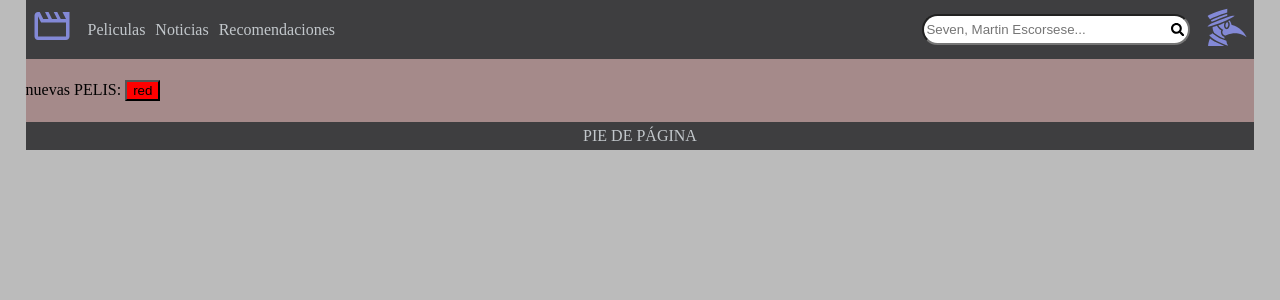
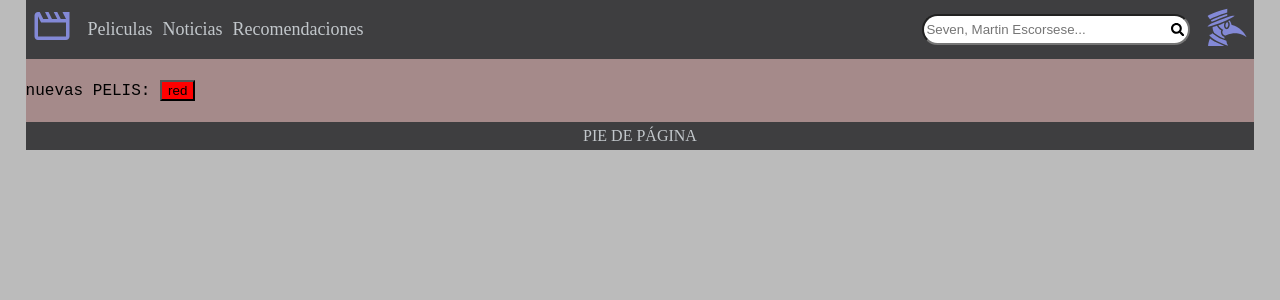
Before and after one commit to rawojeda/TFG_react_cine, a React (Create React App) app: page / in a window 1280 px wide. Shown: the top 300 px of the page. Built offline with nearby package versions, Linux system fonts and the light colour scheme.

Commit message:
definitive version of nav with some problems

```diff
--- a/src/Components/CSS/MenuItems.css
+++ b/src/Components/CSS/MenuItems.css
@@ -10,5 +10,6 @@
     color: #C2C7CB;
     cursor: pointer;
     padding-right: 10px;
+    font-size: 18px;
 }
 .links:hover{mix-blend-mode:color-dodge;}
--- a/src/Components/CSS/MenuResponsive.css
+++ b/src/Components/CSS/MenuResponsive.css
@@ -19,5 +19,4 @@
     position: relative;
     margin-left:auto;
     height: -webkit-fill-available;
-
 }
--- a/src/Components/CSS/Navegador.css
+++ b/src/Components/CSS/Navegador.css
@@ -75,4 +75,5 @@
     background: none;
     top: 8px;
     border: none;
+    cursor:pointer
 }
--- a/src/Pages/CSS/HomeStructure.css
+++ b/src/Pages/CSS/HomeStructure.css
@@ -1,6 +1,7 @@
 .contenido{
     background-color: #a58a8a;
     padding: 5px 0px 5px 0px;
+    font-family: 'Courier New', Courier, monospace;
 }
 
 .pie_pagina{
--- a/src/Pages/Home.tsx
+++ b/src/Pages/Home.tsx
@@ -2,7 +2,7 @@ import React from "react";
 import "./CSS/Home.css";
 
 interface IHomeProps {
-  collapsed: boolean;
+  color_button: string;
 }
 interface IHomeState {
   change: boolean;
--- a/src/Pages/HomeStructure.tsx
+++ b/src/Pages/HomeStructure.tsx
@@ -12,7 +12,7 @@ class HomeStructureX extends React.Component<{}, {}> {
         <div className="contenido">
           <Switch>
             <Route exact path="/">
-              <Home collapsed={true} />
+              <Home color_button="red" />
             </Route>
             <Route path="/">404</Route>
           </Switch>
```
